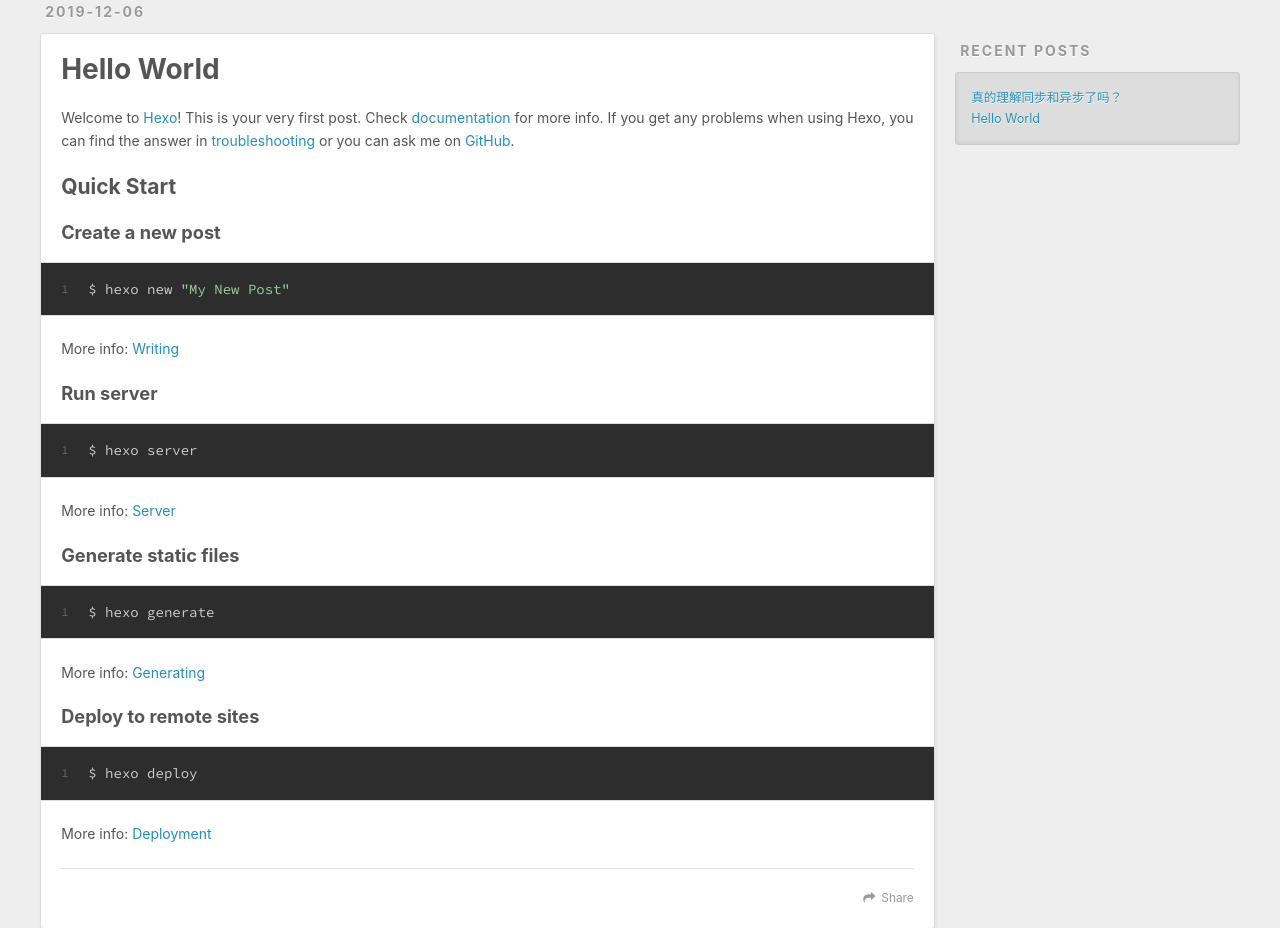
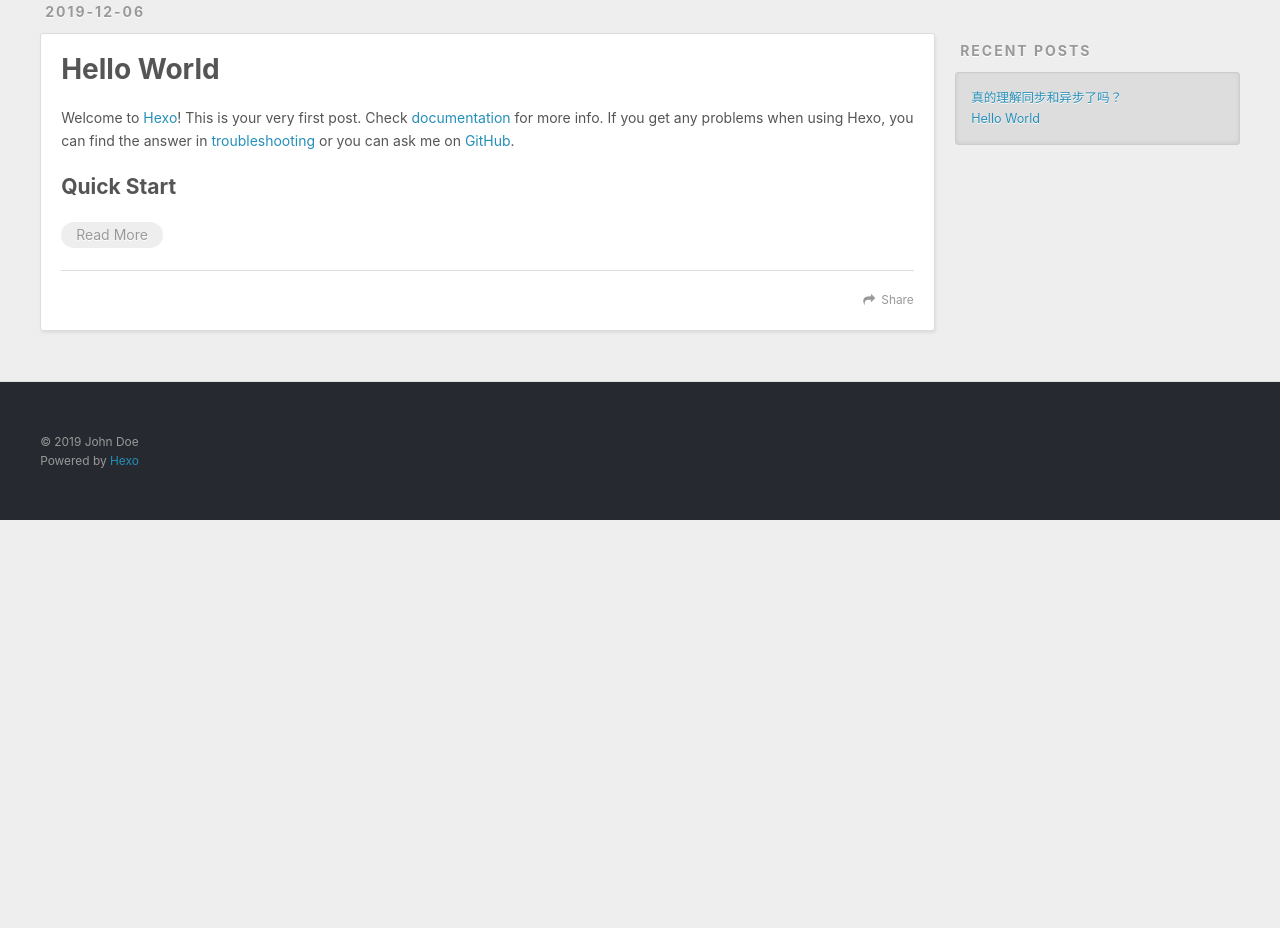
Before and after one commit to gaolulu345/gaolulu345.github.io, a plain HTML site: page index.html in a window 1280 px wide. Shown: the part 697-1625 px from the top of the page. After the commit the page ends 1217 px from the top, so only its background shows below. Drawn offline with nearby package versions, Linux system fonts and the light colour scheme.

Commit message:
Site updated: 2019-12-06 17:01:12

```diff
--- a/index.html
+++ b/index.html
@@ -127,18 +127,11 @@
     <div class="article-entry" itemprop="articleBody">
 
         <p>Welcome to <a href="https://hexo.io/" target="_blank" rel="noopener">Hexo</a>! This is your very first post. Check <a href="https://hexo.io/docs/" target="_blank" rel="noopener">documentation</a> for more info. If you get any problems when using Hexo, you can find the answer in <a href="https://hexo.io/docs/troubleshooting.html" target="_blank" rel="noopener">troubleshooting</a> or you can ask me on <a href="https://github.com/hexojs/hexo/issues" target="_blank" rel="noopener">GitHub</a>.</p>
-<h2 id="Quick-Start"><a href="#Quick-Start" class="headerlink" title="Quick Start"></a>Quick Start</h2><h3 id="Create-a-new-post"><a href="#Create-a-new-post" class="headerlink" title="Create a new post"></a>Create a new post</h3><figure class="highlight bash"><table><tr><td class="gutter"><pre><span class="line">1</span></pre></td><td class="code"><pre><span class="line">$ hexo new <span class="string">"My New Post"</span></span></pre></td></tr></table></figure>
+<h2 id="Quick-Start"><a href="#Quick-Start" class="headerlink" title="Quick Start"></a>Quick Start</h2>
 
-<p>More info: <a href="https://hexo.io/docs/writing.html" target="_blank" rel="noopener">Writing</a></p>
-<h3 id="Run-server"><a href="#Run-server" class="headerlink" title="Run server"></a>Run server</h3><figure class="highlight bash"><table><tr><td class="gutter"><pre><span class="line">1</span></pre></td><td class="code"><pre><span class="line">$ hexo server</span></pre></td></tr></table></figure>
-
-<p>More info: <a href="https://hexo.io/docs/server.html" target="_blank" rel="noopener">Server</a></p>
-<h3 id="Generate-static-files"><a href="#Generate-static-files" class="headerlink" title="Generate static files"></a>Generate static files</h3><figure class="highlight bash"><table><tr><td class="gutter"><pre><span class="line">1</span></pre></td><td class="code"><pre><span class="line">$ hexo generate</span></pre></td></tr></table></figure>
-
-<p>More info: <a href="https://hexo.io/docs/generating.html" target="_blank" rel="noopener">Generating</a></p>
-<h3 id="Deploy-to-remote-sites"><a href="#Deploy-to-remote-sites" class="headerlink" title="Deploy to remote sites"></a>Deploy to remote sites</h3><figure class="highlight bash"><table><tr><td class="gutter"><pre><span class="line">1</span></pre></td><td class="code"><pre><span class="line">$ hexo deploy</span></pre></td></tr></table></figure>
-
-<p>More info: <a href="https://hexo.io/docs/one-command-deployment.html" target="_blank" rel="noopener">Deployment</a></p>
+          <p class="article-more-link">
+            <a href="/2019/12/06/hello-world/#more">Read More</a>
+          </p>
 
 
     </div>
```
Also changed, not shown: 2019/12/06/hello-world/index.html (+4 -2 lines).
